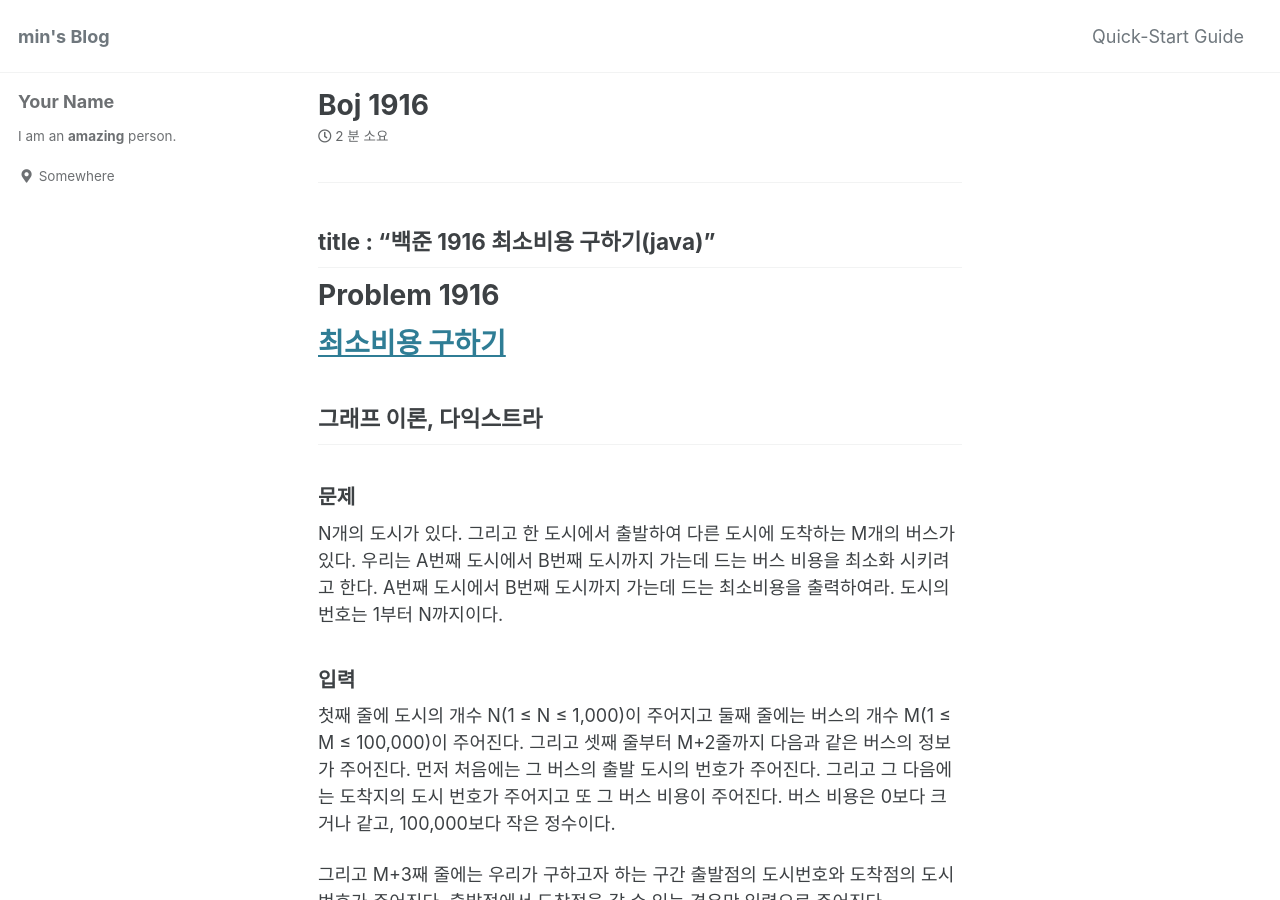
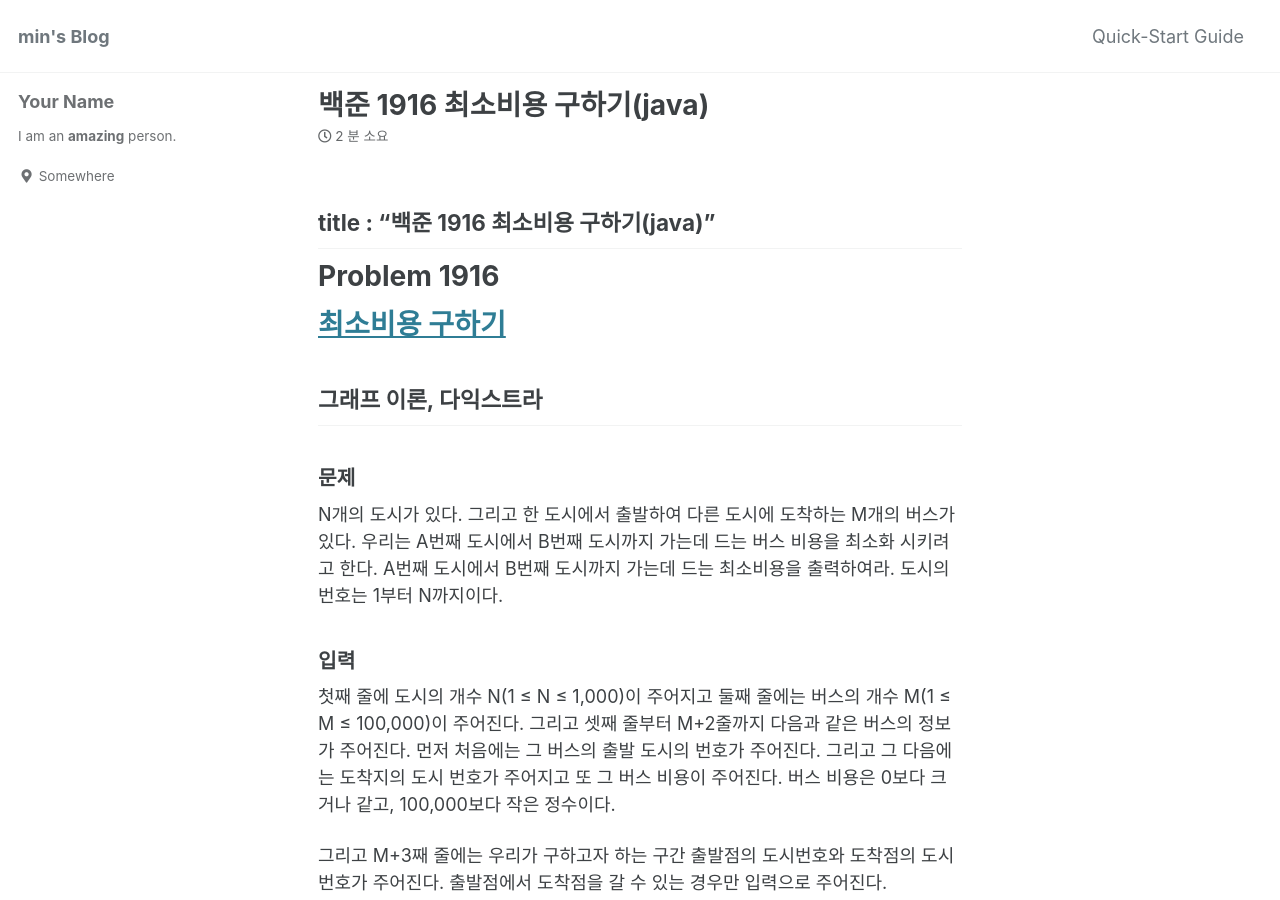
Before and after one commit to Minse5k/Minse5k.github.io, a Jekyll site: the page built from _posts/2022-01-26-boj-1916.md, in a window 1280 px wide and 900 px high. Built offline with Jekyll 4.4.1, drawn with Linux system fonts in a browser that asks for light colours; cached includes are drawn as plain includes.

Commit message:
Update 2022-01-26-boj-1916.md

```diff
--- a/_posts/2022-01-26-boj-1916.md
+++ b/_posts/2022-01-26-boj-1916.md
@@ -1,3 +1,5 @@
+---
+title : "백준 1916 최소비용 구하기(java)"
 ---
 
 ## title : "백준 1916 최소비용 구하기(java)"
```
